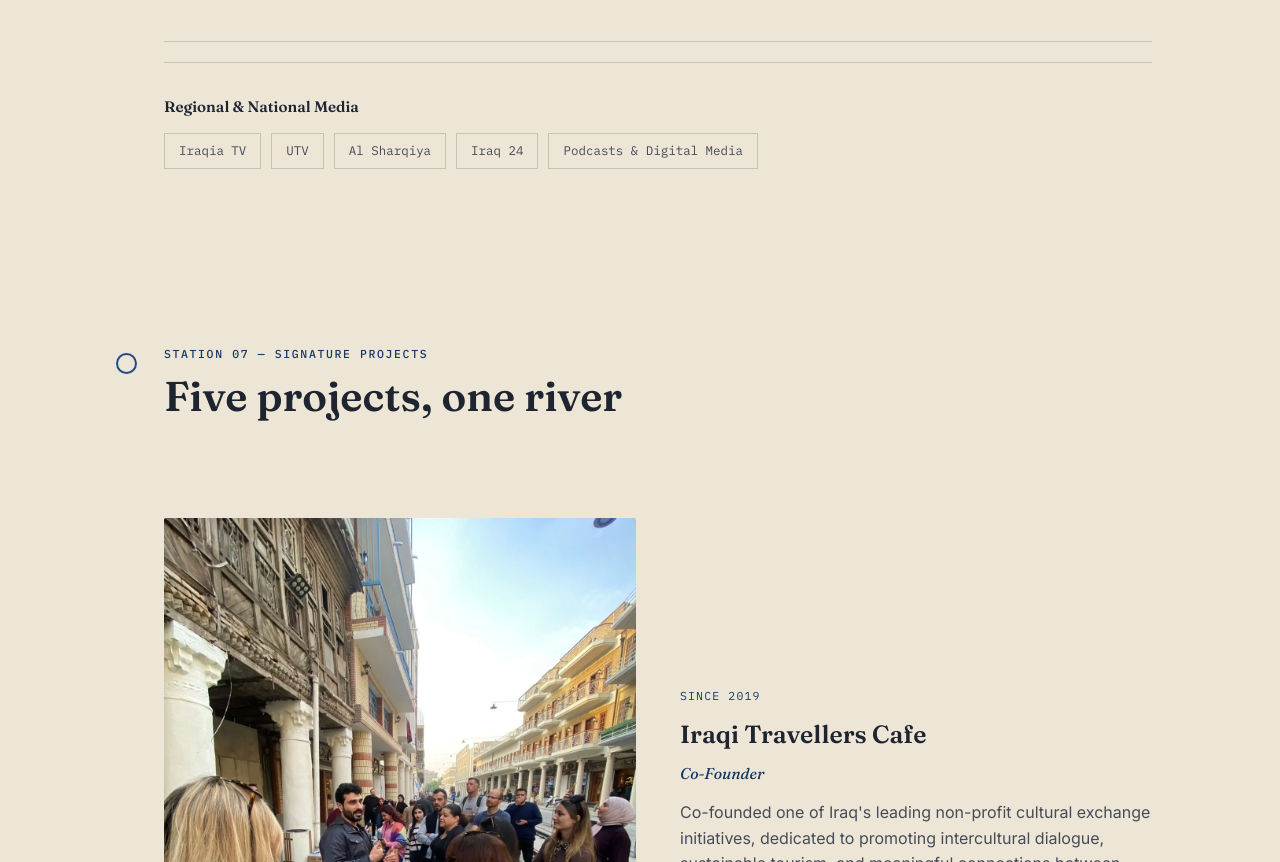
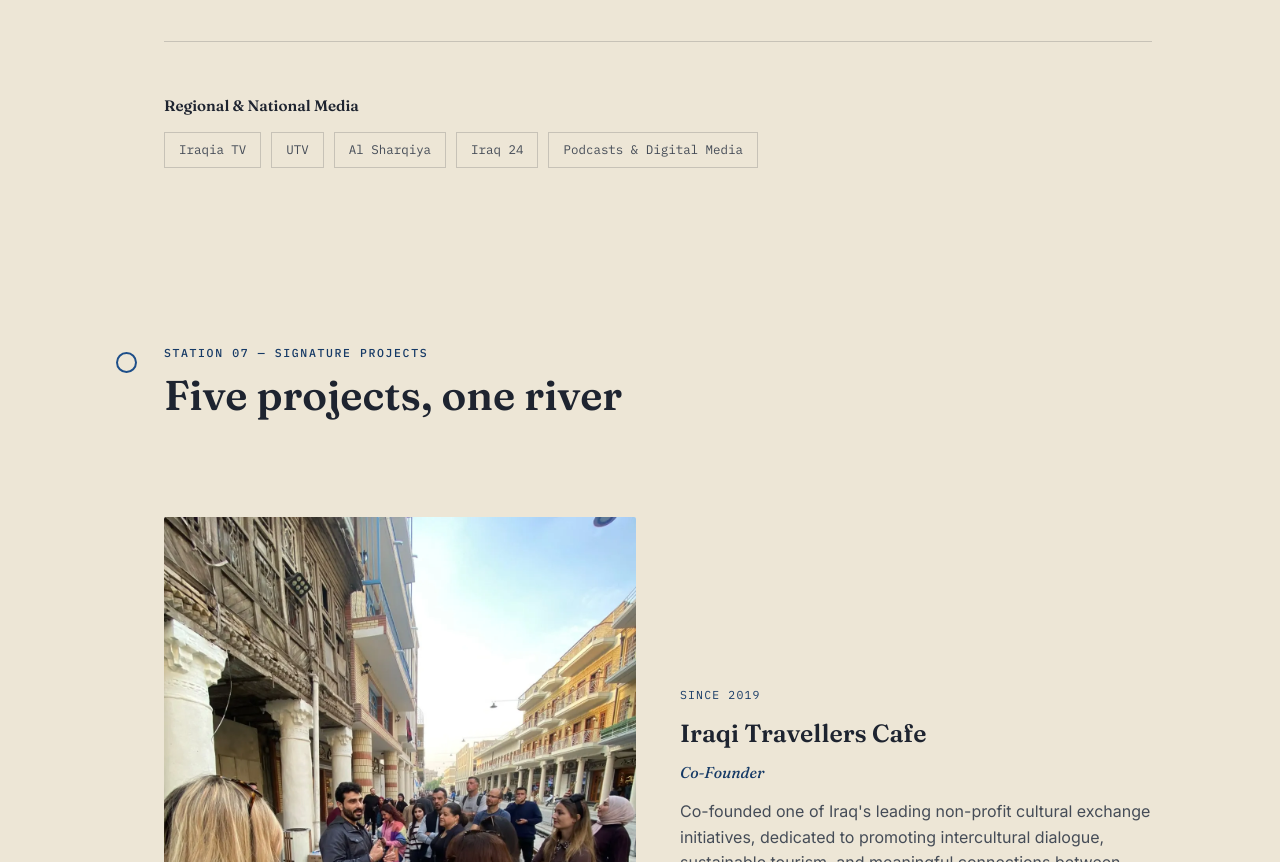
Before and after one commit to Tibaal/osamah-mousa-portfolio, a plain HTML site: page index.html in a window 1280 px wide. Shown: the part 8905-9767 px from the top of the page. Drawn offline with Linux system fonts and the light colour scheme.

Commit message:
Fix doubled divider line after Michael Palin entry

```diff
--- a/index.html
+++ b/index.html
@@ -547,7 +547,6 @@
   .regional-strip{
     margin-top:20px;
     padding-top:32px;
-    border-top:1px solid var(--line);
   }
   .regional-strip h4{font-size:0.95rem; margin-bottom:14px;}
   .regional-strip .chips{
```
